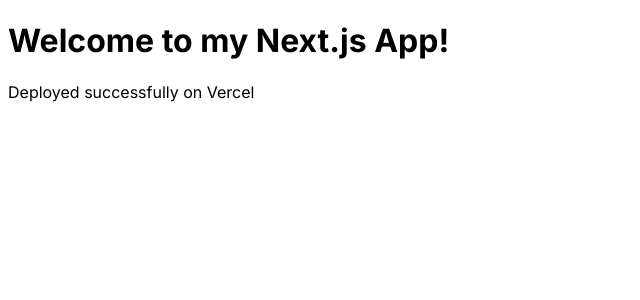
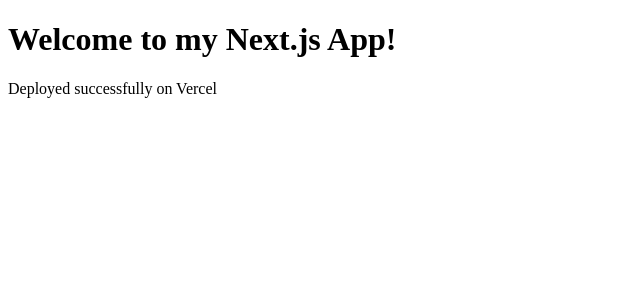
Before and after one commit to Lasithwxn/Custom-Calculator, a Next.js app: page / in a window 1280 px wide. Shown: the top 300 px of the page, without its empty margins (0-640 px from the left). Built offline with nearby package versions, Linux system fonts and the light colour scheme.

Commit message:
Update layout.tsx

```diff
--- a/app/layout.tsx
+++ b/app/layout.tsx
@@ -1,21 +1,14 @@
 import type { Metadata } from "next";
-import { Inter } from "next/font/google"; // Optional: For default font; remove if not needed
-
-const inter = Inter({ subsets: ["latin"] }); // Optional
 
 export const metadata: Metadata = {
   title: "Custom Calculator",
-  description: "A simple and interactive calculator built with Next.js",
+  description: "Interactive math calculator",
 };
 
-export default function RootLayout({
-  children,
-}: {
-  children: React.ReactNode;
-}) {
+export default function RootLayout({ children }: { children: React.ReactNode }) {
   return (
     <html lang="en">
-      <body className={inter.className}>{children}</body> {/* Remove inter.className if not using the font */}
+      <body>{children}</body>
     </html>
   );
 }
```
